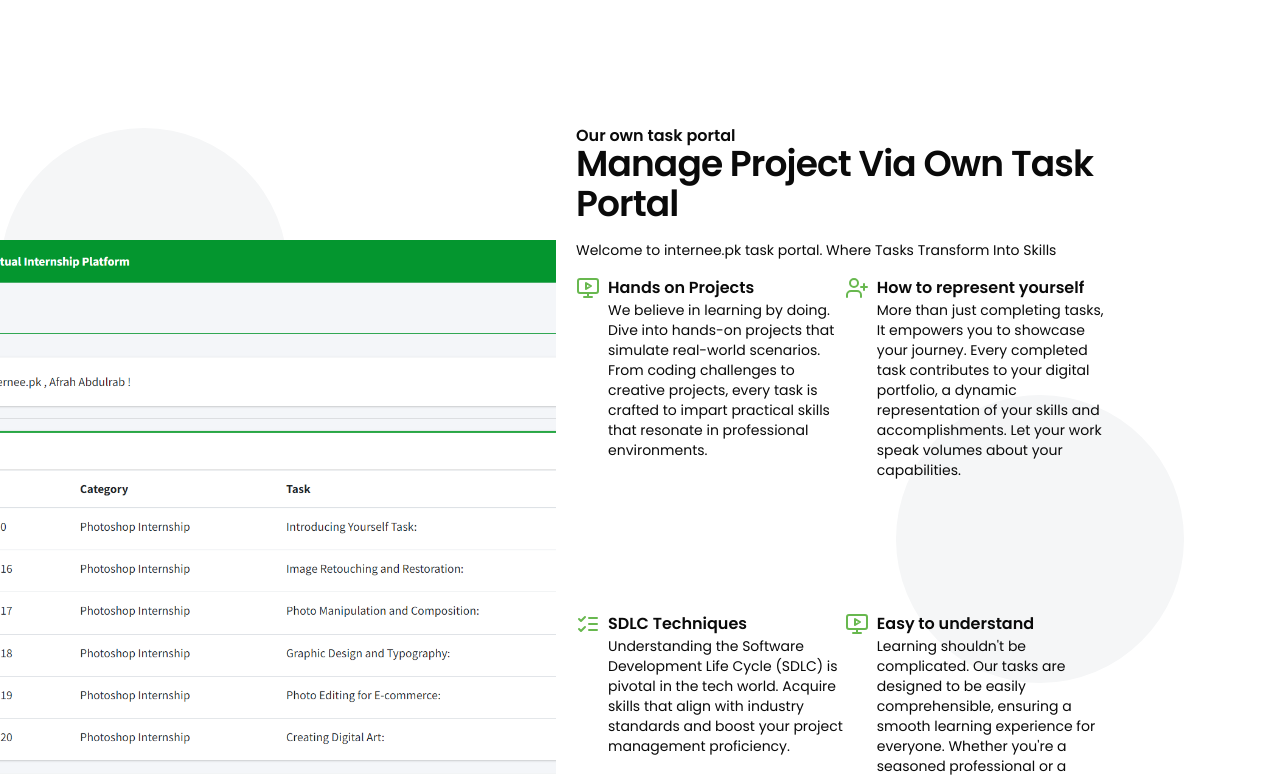
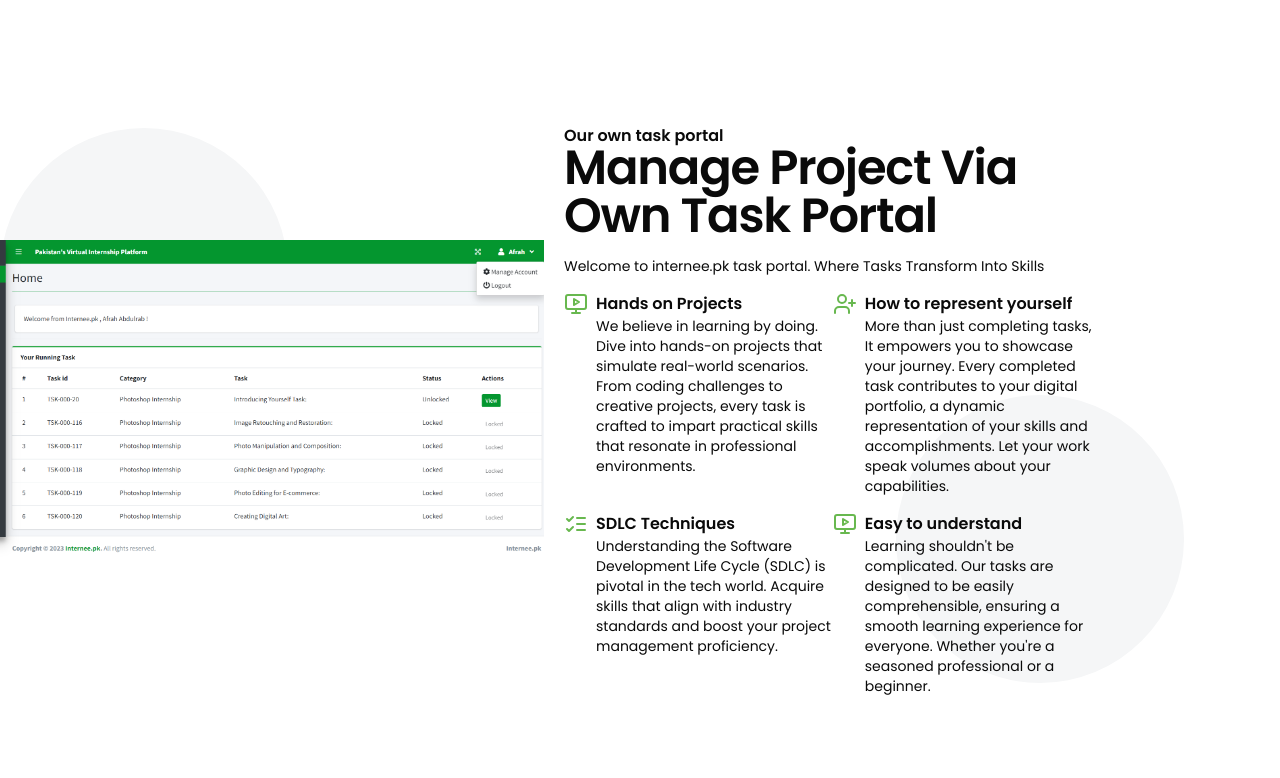
Before and after one commit to techviochats/interneepk, a Next.js app: page / in a window 1280 px wide. Shown: the part 2000-2778 px from the top of the page. Built offline with nearby package versions, Linux system fonts and the light colour scheme.

Commit message:
fixed image of task portal

```diff
--- a/app/(main)/layout.tsx
+++ b/app/(main)/layout.tsx
@@ -5,7 +5,7 @@
 
 const MainLayout = ({ children }: ChildrenTypes) => {
   return (
-    <div className="sm:h-full bg-white max-w-screen-2xl mx-auto ">
+    <div className="sm:h-full bg-white max-w-[1580px] mx-auto">
       <Navbar />
       <main className="pt-28">{children}</main>
       <Footer />
--- a/components/works/our-task-portal.tsx
+++ b/components/works/our-task-portal.tsx
@@ -39,13 +39,14 @@
       <div className="bg-[#F5F6F7] absolute top-0 left-0 sm:h-72 rounded-full sm:w-72 w-52 h-52"></div>
       <div className="bg-[#F5F6F7] absolute top-1/3 right-24 sm:h-72 rounded-full sm:w-72 w-52 h-52 z-0"></div>
       {/* image */}
-      <div className="w-full sm:w-[45%] flex h-full items-center sm:-ml-5">
-        <MotionDiv className="w-full relative aspect-square ">
+      <div className="w-full sm:w-[50%] flex h-full items-start sm:-ml-24">
+        <MotionDiv className="w-full aspect-[1/0.5] relative mt-28">
           <Image
             src={"/assets/task-one.webp"}
             alt="task-one"
             fill
-            className="object-cover bg-right"
+            className="object-cover"
+
           />
         </MotionDiv>
       </div>
@@ -53,7 +54,7 @@
         <div className="w-full sm:w-[84%] h-full flex flex-col gap-y-4">
           <div className="leading-none">
             <h2 className="font-semibold">Our own task portal</h2>
-            <h1 className="text-4xl tracking-tight font-semibold">
+            <h1 className="text-5xl tracking-tight font-semibold">
               Manage Project Via Own Task Portal
             </h1>
           </div>
@@ -61,7 +62,7 @@
             Welcome to internee.pk task portal. Where Tasks Transform Into
             Skills
           </p>
-          <div className="w-full h-full grid grid-cols-1 sm:grid-cols-2 gap-y-4 sm:gap-y-0">
+          <div className="w-full grid grid-cols-1 sm:grid-cols-2 gap-y-4">
             {data.map((Item) => (
               <div key={Item.id} className="flex gap-x-2">
                 <MotionDiv x1="0" x2="0" y1="0" y2="50%">
```
